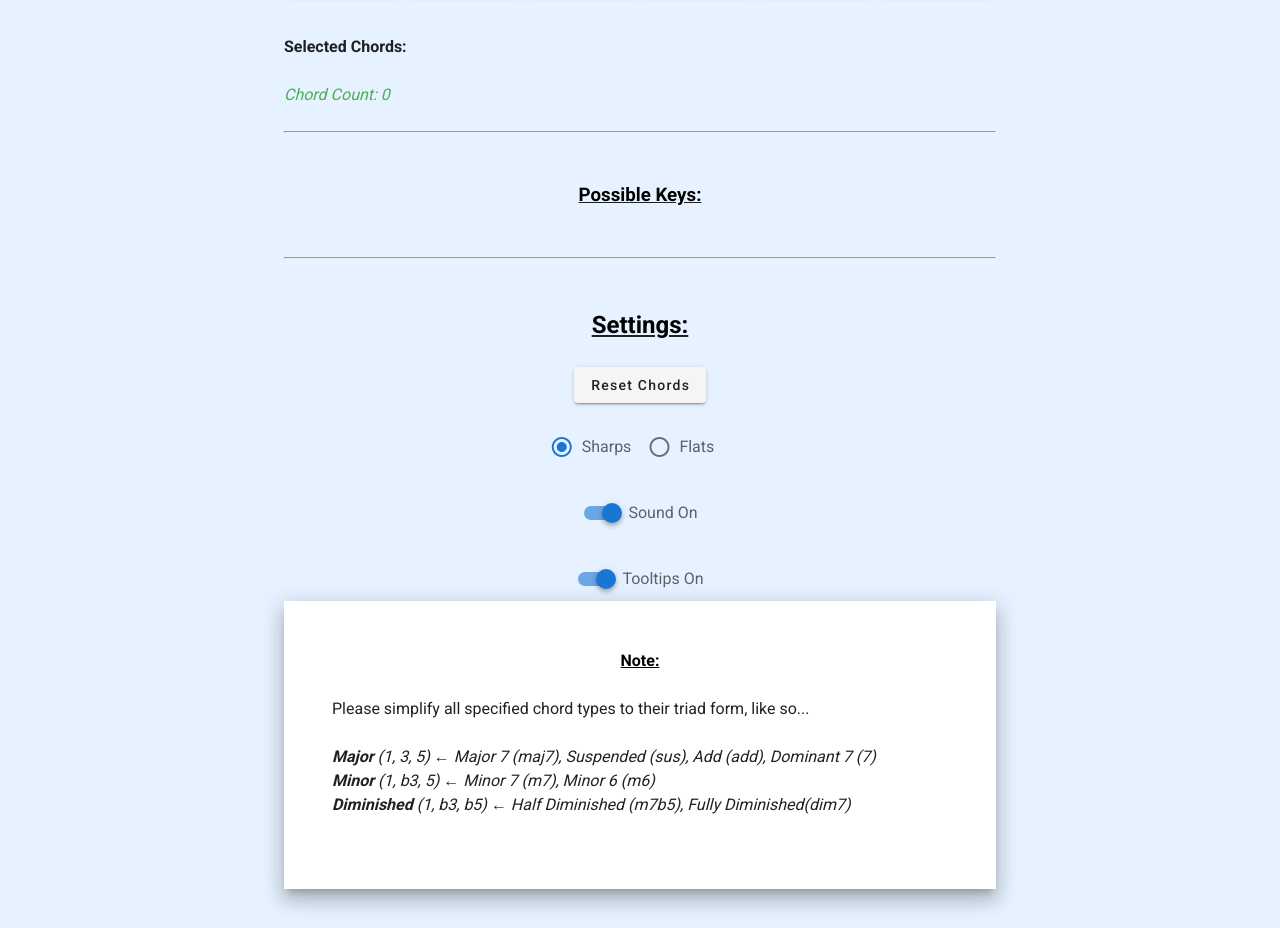
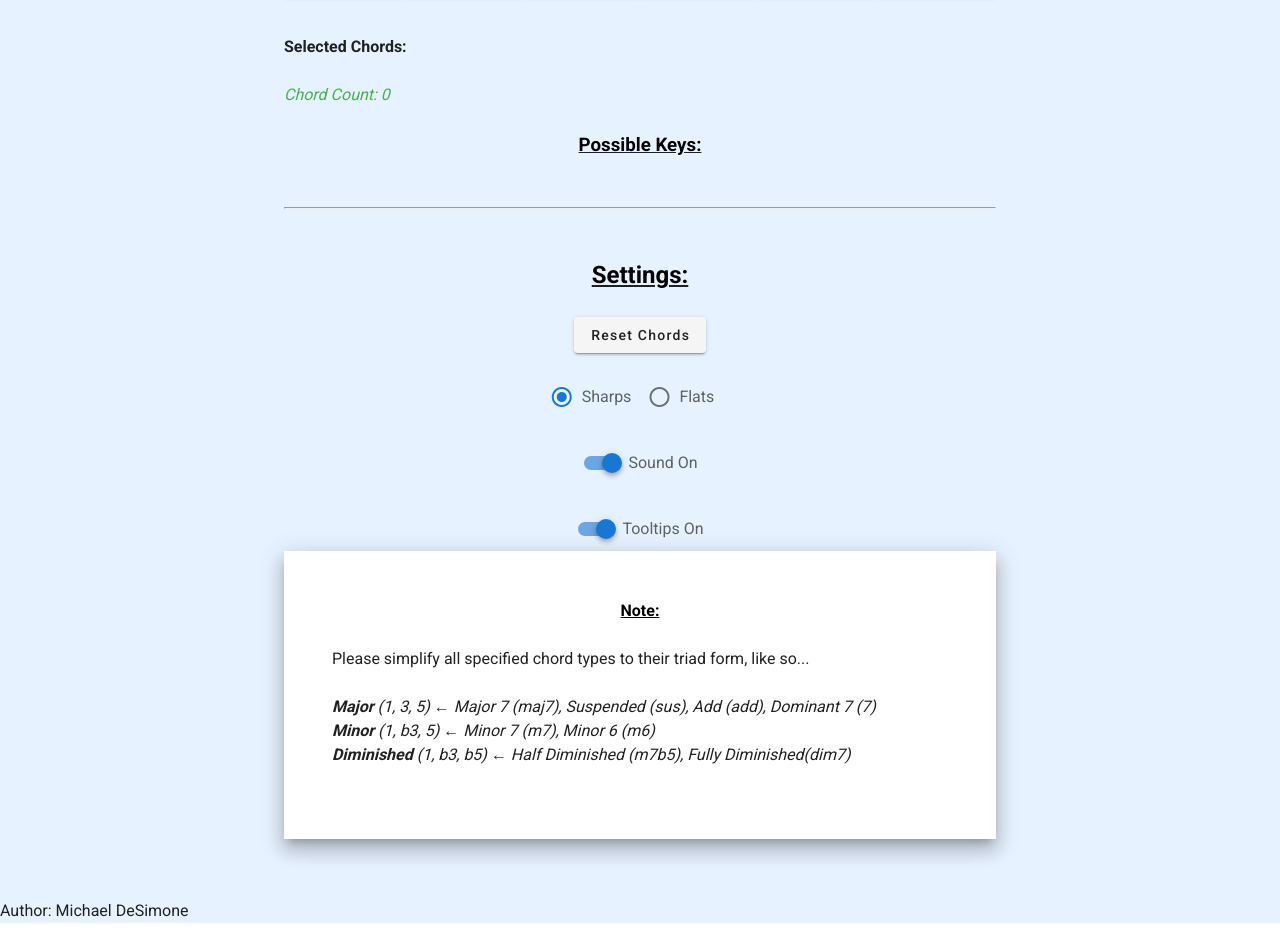
Before and after one commit to mikedesimone12/Find-A-Key-UI, a Vue app: page /#/ in a window 1280 px wide. Shown: the part 1025-1953 px from the top of the page. Built offline with nearby package versions, Linux system fonts and the light colour scheme.

Commit message:
format changes

```diff
--- a/src/views/Home.vue
+++ b/src/views/Home.vue
@@ -281,7 +281,6 @@
         <br>
     <div :class="{'green--text' : this.currentChordList.length <= 4, 'orange--text' : this.currentChordList.length > 4 && this.currentChordList.length <= 6, 'red--text' : this.currentChordList.length == 7}">
      <br><i>Chord Count: {{this.currentChordList.length}} </i></div><br>
-      <hr><br><br>
       <u><h3>Possible Keys:</h3></u><br>
       <v-row justify="center">
       <ul>
```
